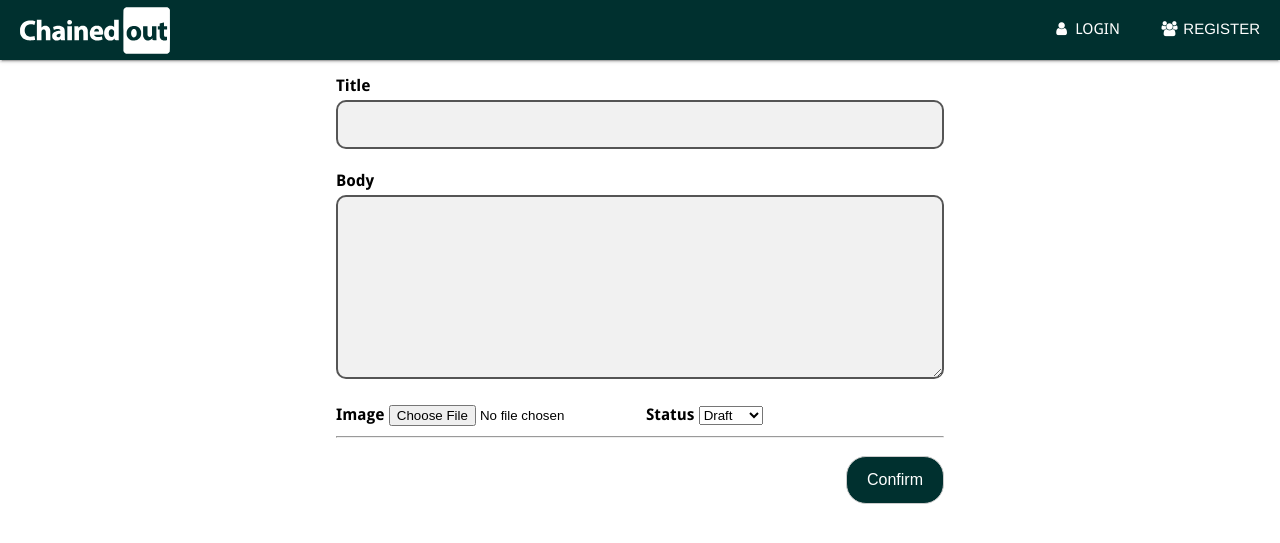
After one commit to UB-ES-19/B4-Chainedout, a Django app: page /posts/post-create/ in a window 1280 px wide. The commit adds this page. Shown: the top 543 px of the page. Run offline with Django 3.2, Linux system fonts and the light colour scheme; some libraries are stand-ins or nearby versions.

Commit message:
Added post creation form

```diff
--- a/chainedout/templates/header.html
+++ b/chainedout/templates/header.html
@@ -48,6 +48,7 @@
             {% if request.user.is_authenticated %}
                 <li><a id = "logout" class="logout" href="{% url 'logout' %}?next=/"><i class="fas fa-sign-out-alt"></i> Logout</a></li>
                 <li><a id = "userprofile" class="userprofile" href="{% url 'saveprofile' %}"> <i class="fa fa-fw fa-user"></i>Profile</a></li>
+                <li><a id = "posts" class="posts" href="{% url 'post_list' %}">Posts</a></li>
                 <li><a id = "users" class="users" href="{% url 'user_list' %}"><i class="fa fa-fw fa-users"></i> Users</a></li>
             {% else %}
                 <li><a id = "register" class="register" href="{% url 'register' %}"><i class="fa fa-fw fa-users"></i> Register</a></li>
--- a/chainedout/templates/index.html
+++ b/chainedout/templates/index.html
@@ -41,7 +41,7 @@
 
 <div class="landing-post-job">
 	<h1> Post your job for <br>millions of people to see </h1>
-	<button class="landing-post-job-button">Post a job</button>
+    <li><a id = "create-post" class="landing-post-job-button" href="{% url 'post_create' %}">Create a post</a></li>
 </div>
 
 
--- /dev/null
+++ b/chainedout/templates/posts/post_create.html
@@ -0,0 +1,15 @@
+{% extends "header.html" %}
+
+{% block content %}
+    <form method="POST">
+    {% csrf_token %}
+          <div class="profile_edit_container">
+              {% for field in form %}
+                  <label class="mylabel"><b>{{ field.label }}</b></label>
+                  {{ field }}
+              {% endfor %}
+              <hr style="margin-top: 10px; margin-bottom: 10px;">
+              <button class="profile_modal_btn btnMargin" type="submit" value="submit_education" name="submit_education">Confirm</button>
+          </div>
+    </form>
+{% endblock %}
--- a/chainedout/templates/posts/post_info.html
+++ b/chainedout/templates/posts/post_info.html
@@ -5,5 +5,8 @@
     <p class="date">
         Posted {{ post.published }}
     </p>
+    {% if post.image %}
+        <div class="current_avatar"><img src="{{ post.image.url }}" width="256" alt="Avatar" class="profile_avatar"></div>
+    {% endif %}
     {{ post.body }}
 {% endblock %}
--- a/chainedout/templates/posts/post_list.html
+++ b/chainedout/templates/posts/post_list.html
@@ -12,7 +12,9 @@
         {{ post.author.followers.count }} follower{{ post.author.followers.count|pluralize }}
         <h2><a href="{{ post.get_absolute_url }}">{{ post.title }}</a></h2>
         <p class="date">Posted {{ post.published }}</p>
-        <div class="current_avatar"><img src="{{ post.image.url }}" width="256" alt="Avatar" class="profile_avatar"></div>
+        {% if post.image %}
+            <div class="current_avatar"><img src="{{ post.image.url }}" width="256" alt="Avatar" class="profile_avatar"></div>
+        {% endif %}
         {{ post.body }}
     {% endfor %}
     {% include "posts/pagination.html" with page=page_obj %}
--- a/chainedout/web_chainedout/forms.py
+++ b/chainedout/web_chainedout/forms.py
@@ -2,7 +2,7 @@ from django import forms
 from django.contrib.auth.forms import UserCreationForm
 from django.contrib.auth.models import User
 
-from .models import Profile, Education, Experience
+from .models import Profile, Education, Experience, Post
 
 
 class RegisterForm(UserCreationForm):
@@ -62,3 +62,9 @@ class ModifyExperienceForm(forms.ModelForm):
         model = Experience
         fields = ['work_experience', 'company', 'exp_started', 'exp_finished', 'job']
         labels = ['Work_experience', 'Company', 'Started', 'Finished', 'Job']
+
+class PostCreateForm(forms.ModelForm):
+    class Meta:
+        model = Post
+        fields = ['title', 'body', 'image', 'status']
+        labels = ['Title', 'Body', 'Image', 'Status']
--- a/chainedout/web_chainedout/urls.py
+++ b/chainedout/web_chainedout/urls.py
@@ -20,5 +20,6 @@ urlpatterns = [
     path('profile/update-experience/<int:pk>', views.UpdateExperience.as_view(), name='update_experience'),
     path('profile/update-profile/<int:pk>', views.UpdateProfile.as_view(), name='update_profile'),
     path('posts/', views.PostListView.as_view(), name='post_list'),
-    path('posts/<int:year>/<int:month>/<int:day>/<slug:slug>/', views.post_info, name='post_info')
+    path('posts/<int:year>/<int:month>/<int:day>/<slug:slug>/', views.post_info, name='post_info'),
+    path('posts/post-create/', views.PostCreateView.as_view(), name='post_create')
 ] + static(settings.MEDIA_URL, document_root=settings.MEDIA_ROOT)
--- a/chainedout/web_chainedout/views.py
+++ b/chainedout/web_chainedout/views.py
@@ -7,12 +7,13 @@ from django.http import HttpResponseRedirect, JsonResponse
 from django.shortcuts import render, get_object_or_404, redirect
 from django.urls import reverse
 from django.views.decorators.http import require_POST
-from django.views.generic import DeleteView, UpdateView, ListView
-from django.core.paginator import Paginator, EmptyPage, PageNotAnInteger
+from django.views.generic import DeleteView, UpdateView, ListView, CreateView
+from django.template.defaultfilters import slugify
+from django.db.models import Q
 
 from .models import Follow, Profile, Education, Experience, Post
 from .forms import RegisterForm, ModifyProfileForm, ModifyUserForm, ModifyBioForm, ModifySkillsForm, \
-    ModifyAchievementForm, ModifyExperienceForm, ModifyEducationForm
+    ModifyAchievementForm, ModifyExperienceForm, ModifyEducationForm, PostCreateForm
 
 
 def index(request):
@@ -235,5 +236,14 @@ class PostListView(ListView):
 
     def get_queryset(self):
         following = self.request.user.following.all()
-        print(following)
-        return Post.objects.all().filter(status='posted', author__in=following)
+        return Post.objects.all().filter(Q(status='posted', author__in=following) | Q(status='posted', author=self.request.user))
+
+class PostCreateView(CreateView):
+    template_name = 'posts/post_create.html'
+    model = Post
+    form_class = PostCreateForm
+
+    def form_valid(self, form):
+        form.instance.author = self.request.user
+        form.instance.slug = slugify(form.instance.title)
+        return super(PostCreateView, self).form_valid(form)
```
